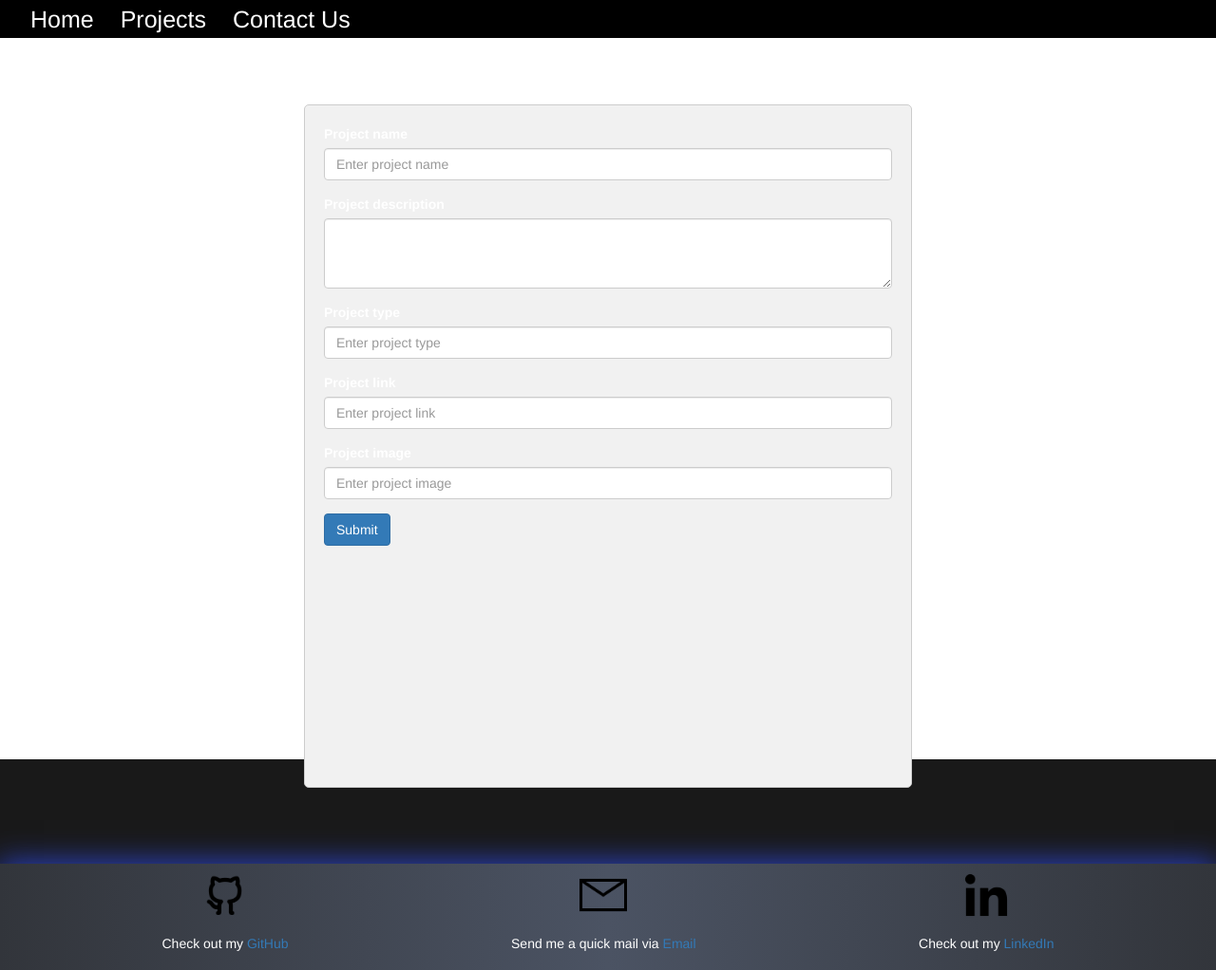
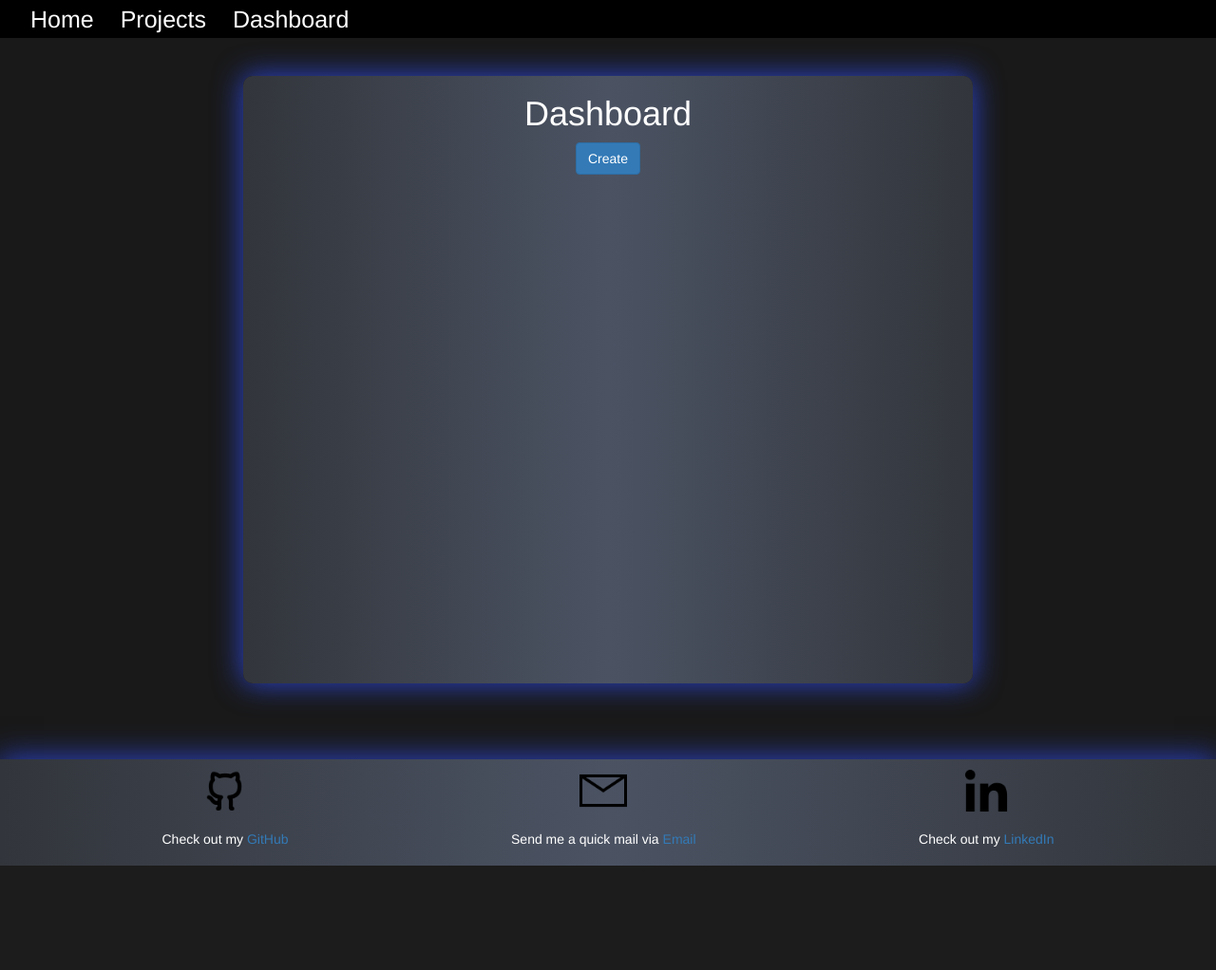
Before and after one commit to PeterZoet/Portfolio-Peter, a PHP site: page /dashboard.php in a window 1280 px wide. Shown: the whole page at 95% size. After the commit the page ends 912 px from the top, so only its background shows below. Run offline with PHP 8.4, Linux system fonts and the light colour scheme.

Commit message:
a lot of things

```diff
--- a/css/dashboard.css
+++ b/css/dashboard.css
@@ -1,9 +1,30 @@
+body {
+    background-color: var(--body-background-color);
+}
+
+main {
+    background: var(--schuin-background-color);
+    width: 60vw;
+    height: 80vh;
+    margin: 5vh auto;
+    border-radius: 10px;
+    box-shadow: 0px 0px 30px 1px rgb(44, 68, 201);
+    display: flex;
+    flex-direction: column;
+    align-items: center;
+}
 form {
     width: 50%;
     margin: 0 auto;
     padding: 20px;
-    border: 1px solid #ccc;
     border-radius: 5px;
-    background-color: #f1f1f1;
-    height: 90vh;
+    height: auto;
 }
+form input {
+    width: 100%;
+    height: 30px;
+    margin: 10px 0;
+    border-radius: 5px;
+    border: 1px solid var(--input-border-color);
+    padding: 5px;
+}
--- a/css/style.css
+++ b/css/style.css
@@ -7,6 +7,7 @@
     --schuin-background-color: linear-gradient(to left,#32353b, #4b5363, #32353b);
     --footer-background-color: linear-gradient(to left,#32353b, #4b5363, #32353b);
     --footer-color: rgb(180, 180, 180);
+	--input-border-color: rgb(180, 180, 180);
 }
 
 *{
--- a/dashboard.php
+++ b/dashboard.php
@@ -6,13 +6,14 @@
     <meta name="viewport" content="width=device-width, initial-scale=1.0">
     <meta name="description" content="Portfolio of a software developer">
     <meta name="keywords" content="software developer, portfolio, web development">
-    <title>Portfolio - projects</title>
-    <link rel="stylesheet" href="css/style.css">
-    <link rel="stylesheet" href="css/dashboard.css">
+    <title>Portfolio - dashboard</title>
     <!-- bootstrap -->
     <link rel="stylesheet" href="https://maxcdn.bootstrapcdn.com/bootstrap/3.4.1/css/bootstrap.min.css">
     <script src="https://ajax.googleapis.com/ajax/libs/jquery/3.6.1/jquery.min.js"></script>
     <script src="https://maxcdn.bootstrapcdn.com/bootstrap/3.4.1/js/bootstrap.min.js"></script>
+        <!-- eigen css -->
+    <link rel="stylesheet" href="css/style.css">
+    <link rel="stylesheet" href="css/dashboard.css">
 </head>
 <body>
     <?php
@@ -20,31 +21,11 @@
         include 'includes/dbConnectie.php';
     ?>
     <main>
-        <h1>dashboard</h1>
-        <form>
-            <div class="form-group">
-                <label for="projectName">Project name</label>
-                <input type="text" class="form-control" id="projectName" placeholder="Enter project name">
-            </div>
-            <div class="form-group">
-                <label for="projectDescription">Project description</label>
-                <textarea class="form-control" id="projectDescription" rows="3"></textarea>
-            </div>
-            <div class="form-group">
-                <label for="projectType">Project type</label>
-                <input type="text" class="form-control" id="projectType" placeholder="Enter project type">
-            </div>
-            <div class="form-group">
-                <label for="projectLink">Project link</label>
-                <input type="text" class="form-control" id="projectLink" placeholder="Enter project link">
-            </div>
-            <div class="form-group">
-                <label for="projectImage">Project image</label>
-                <input type="text" class="form-control" id="projectImage" placeholder="Enter project image">
-            </div>
-            <button type="submit" class="btn btn-primary">Submit</button>
-        </form>
+        <h1>Dashboard</h1>
+        <a href="create.php" class="btn btn-primary">Create</a>
     </main>
+
+
 
 <?php
     include 'includes/footer.php';
--- a/includes/header.php
+++ b/includes/header.php
@@ -4,7 +4,7 @@
     <ul>
       <li><a href='index.php'>Home</a></li>
       <li><a href='projects.php'>Projects</a></li>
-      <li><a href=''>Contact Us</a></li>
+      <li><a href='dashboard.php'>Dashboard</a></li>
     </ul>
   </nav>
 </header>
--- a/index.php
+++ b/index.php
@@ -15,11 +15,6 @@
     <script src="https://maxcdn.bootstrapcdn.com/bootstrap/3.4.1/js/bootstrap.min.js"></script>
 </head>
 <body>
-
-<!-- !!!!!!!!!!!!!!!!!!!!!!!!!!!!!!!!!!!!!!!!!!! -->
-<!-- https://www.apachefriends.org/download.html -->
-<!--!!!!!!!!!!!!!!!!!!!!!!!!!!!!!!!!!!!!!!!!!!!!!-->
-
 <?php
     include 'includes/dbConnectie.php';
 ?>
--- a/projects.php
+++ b/projects.php
@@ -7,11 +7,11 @@
     <meta name="description" content="Portfolio of a software developer">
     <meta name="keywords" content="software developer, portfolio, web development">
     <title>Portfolio - projects</title>
-
     <!-- bootstrap -->
     <link rel="stylesheet" href="https://maxcdn.bootstrapcdn.com/bootstrap/3.4.1/css/bootstrap.min.css">
     <script src="https://ajax.googleapis.com/ajax/libs/jquery/3.6.1/jquery.min.js"></script>
     <script src="https://maxcdn.bootstrapcdn.com/bootstrap/3.4.1/js/bootstrap.min.js"></script>
+    <!-- eigen css -->
     <link rel="stylesheet" href="css/style.css">
     <link rel="stylesheet" href="css/projects.css">
 </head>
@@ -21,7 +21,7 @@
         include 'includes/dbConnectie.php';
     ?>
     <main id='main'>
-        <h1>Projects</h1>
+        <h1 class='titel'>Projects</h1>
             <div>
                 <h2>Project 1</h2>
                 <p>Project 1 description</p>
```
Also changed, not shown: create.php (added, +65 -0 lines), css/index.css (+9 -0 lines), includes/dbConnectie.php (line endings or trailing spaces).
